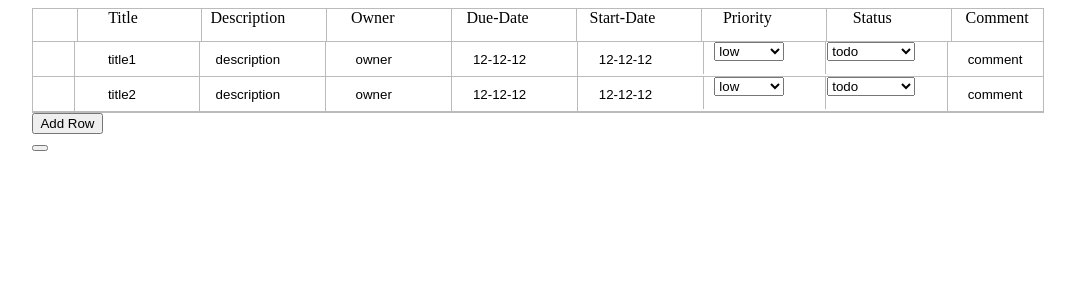
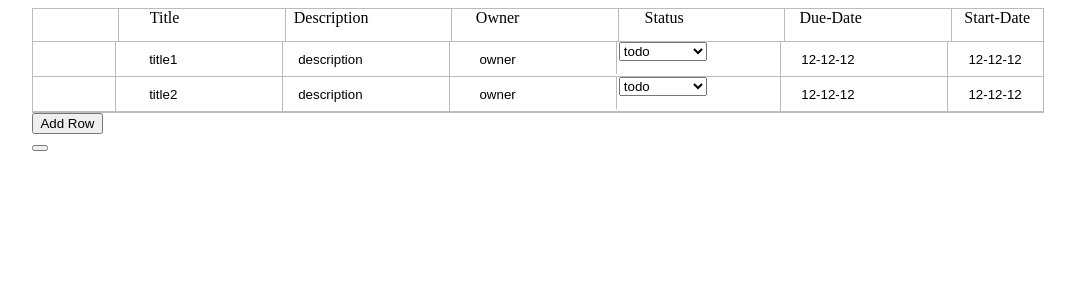
Before and after one commit to mbali92/react-dynamic-table, a React (Vite) app: page / in a window 1280 px wide. Shown: the top 300 px of the page, without its empty margins (102-1177 px from the left). Built offline with nearby package versions, Linux system fonts and the light colour scheme; some icons are missing.

Commit message:
update: corrected the table structure according to the wireframe and used the default fields (leaving priority and comment as optional fields)

```diff
--- a/src/components/Table.jsx
+++ b/src/components/Table.jsx
@@ -28,9 +28,8 @@ function Table() {
 //    Thabang
 // 1. create states
   const [hiddenFields, setHiddenFields] = useState({
-    priority: false,
-    status: false,
-    comment: false
+    priority: true,
+    comment: true
   });
 
   const [showDropdown, setShowDropdown] = useState(false);
@@ -117,11 +116,11 @@ function Table() {
             <div className='field-name column-field'>Title</div>
             <div className='field-name'>Description</div>
             <div className='field-name'>Owner</div>
+	    <div className='field-name'>Status</div>
             <div className='field-name'>Due-Date</div>
             <div className='field-name'>Start-Date</div>
 	    {/* hidden fields */}
             {!hiddenFields.priority && <div className='field-name'>Priority</div>}
-            {!hiddenFields.status && <div className='field-name'>Status</div>}
             {!hiddenFields.comment && <div className='field-name'>Comment</div>}
           </div>
 
@@ -132,7 +131,15 @@ function Table() {
               <input type='text' className='field-name row-data edit-value' name='title' onChange={(e) => handleEdit(e, data.title)} defaultValue={data.title} />
               <input type='text' className='field-name row-data edit-value' name='description' onChange={(e) => handleEdit(e, data.title)} defaultValue={data.description} />
               <input type='text' className='field-name row-data edit-value' name='owner' onChange={(e) => handleEdit(e, data.title)} defaultValue={data.owner} />
-              <input type='text' className='field-name row-data edit-value' name='startDate' onChange={(e) => handleEdit(e, data.title)} defaultValue={data.startDate} />
+		{/* dropdown selection */}
+              <div className='field-name row-data'>
+                <select name="status" id="" onChange={(e) => accessSelectValue(e, data.title)}>
+                  <option value="todo">todo</option>
+                  <option value="in progress">in progress</option>
+                  <option value="done">done</option>
+                </select>
+              </div>
+	      <input type='text' className='field-name row-data edit-value' name='startDate' onChange={(e) => handleEdit(e, data.title)} defaultValue={data.startDate} />
               <input type='text' className='field-name row-data edit-value' name='endDate' onChange={(e) => handleEdit(e, data.title)} defaultValue={data.endDate} />
               {/* hidden priority field rows */}
 	      {!hiddenFields.priority &&
@@ -144,17 +151,7 @@ function Table() {
                 </select>
               </div>
 }
-		{/* hidden status field rows */}
-              {!hiddenFields.status &&
-              <div className='field-name row-data'>
-                <select name="status" id="" onChange={(e) => accessSelectValue(e, data.title)}>
-                  <option value="todo">todo</option>
-                  <option value="in progress">in progress</option>
-                  <option value="done">done</option>
-                </select>
-              </div>
-}
-		{/* hidden comment fields rows */}
+		{/* hidden comment field rows */}
               {!hiddenFields.comment && <input type='text' className='field-name row-data edit-value' name='comment' onChange={(e) => handleEdit(e, data.title)} defaultValue={data.comment} />}
             </div>
           ))}
```
